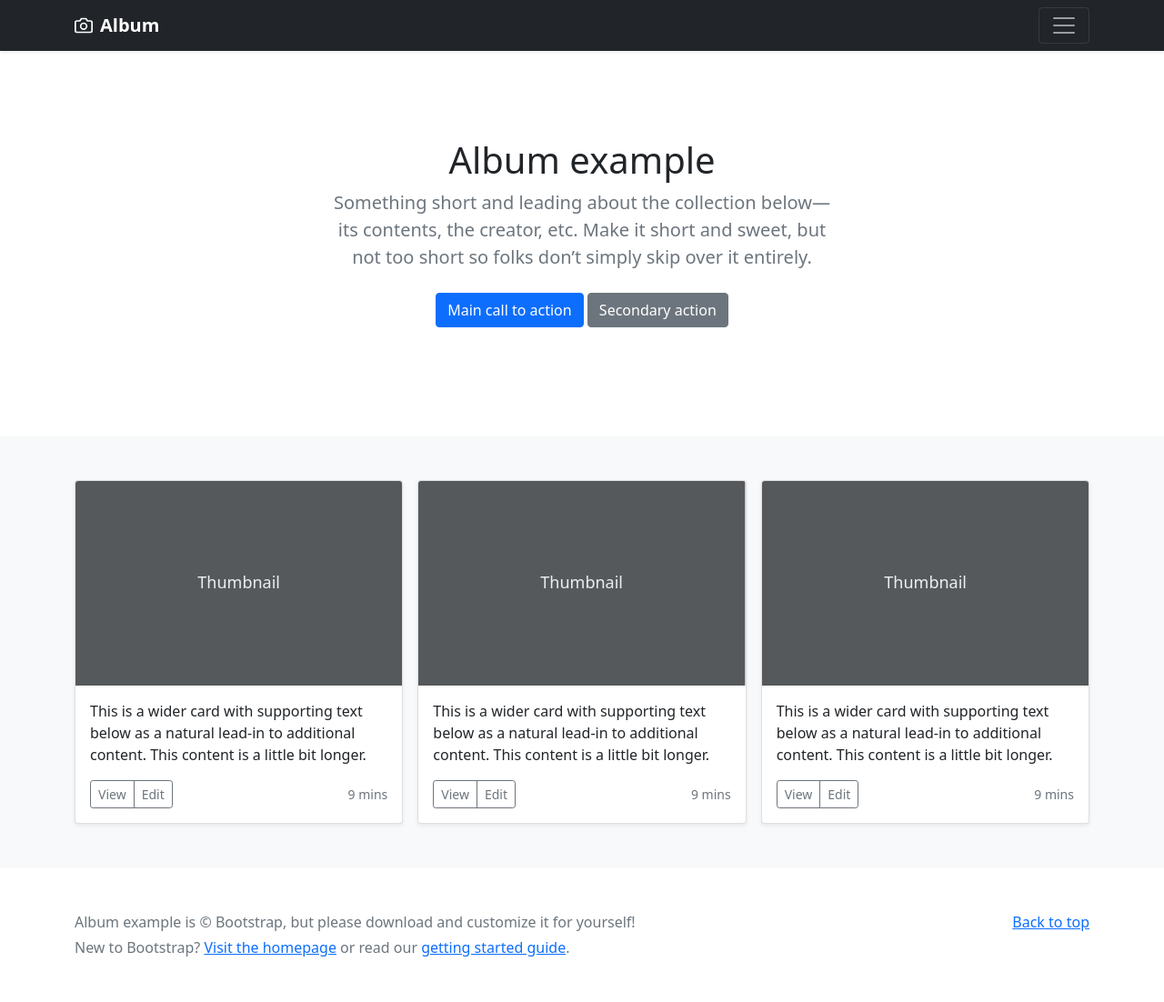
After one commit to soniapop93/django_cat_adoption_site, a Django app: template adoption_cat_site/adoptions/templates/adoptions/base.html in a window 1280 px wide. The commit adds this page. Shown: the whole page at 91% size. Run offline with Django 3.2, Linux system fonts and the light colour scheme; the template is opened without the code that fills it, so the values that code supplies are empty; some libraries are stand-ins or nearby versions.

Commit message:
started working on the html

```diff
--- /dev/null
+++ b/adoption_cat_site/adoptions/templates/adoptions/base.html
@@ -0,0 +1,159 @@
+<!doctype html>
+<html lang="en">
+  <head>
+    <meta charset="utf-8">
+    <meta name="viewport" content="width=device-width, initial-scale=1">
+    <meta name="description" content="">
+    <meta name="author" content="Mark Otto, Jacob Thornton, and Bootstrap contributors">
+    <meta name="generator" content="Hugo 0.88.1">
+    <title>Album example · Bootstrap v5.1</title>
+
+    <link rel="canonical" href="https://getbootstrap.com/docs/5.1/examples/album/">
+
+
+
+    <!-- Bootstrap core CSS -->
+    <link href="https://cdn.jsdelivr.net/npm/bootstrap@5.1.3/dist/css/bootstrap.min.css" rel="stylesheet" integrity="sha384-1BmE4kWBq78iYhFldvKuhfTAU6auU8tT94WrHftjDbrCEXSU1oBoqyl2QvZ6jIW3" crossorigin="anonymous">
+
+    <style>
+      .bd-placeholder-img {
+        font-size: 1.125rem;
+        text-anchor: middle;
+        -webkit-user-select: none;
+        -moz-user-select: none;
+        user-select: none;
+      }
+
+      @media (min-width: 768px) {
+        .bd-placeholder-img-lg {
+          font-size: 3.5rem;
+        }
+      }
+    </style>
+
+
+  </head>
+  <body>
+
+<header>
+  <div class="collapse bg-dark" id="navbarHeader">
+    <div class="container">
+      <div class="row">
+        <div class="col-sm-8 col-md-7 py-4">
+          <h4 class="text-white">About</h4>
+          <p class="text-muted">Add some information about the album below, the author, or any other background context. Make it a few sentences long so folks can pick up some informative tidbits. Then, link them off to some social networking sites or contact information.</p>
+        </div>
+        <div class="col-sm-4 offset-md-1 py-4">
+          <h4 class="text-white">Contact</h4>
+          <ul class="list-unstyled">
+            <li><a href="#" class="text-white">Follow on Twitter</a></li>
+            <li><a href="#" class="text-white">Like on Facebook</a></li>
+            <li><a href="#" class="text-white">Email me</a></li>
+          </ul>
+        </div>
+      </div>
+    </div>
+  </div>
+  <div class="navbar navbar-dark bg-dark shadow-sm">
+    <div class="container">
+      <a href="#" class="navbar-brand d-flex align-items-center">
+        <svg xmlns="http://www.w3.org/2000/svg" width="20" height="20" fill="none" stroke="currentColor" stroke-linecap="round" stroke-linejoin="round" stroke-width="2" aria-hidden="true" class="me-2" viewBox="0 0 24 24"><path d="M23 19a2 2 0 0 1-2 2H3a2 2 0 0 1-2-2V8a2 2 0 0 1 2-2h4l2-3h6l2 3h4a2 2 0 0 1 2 2z"/><circle cx="12" cy="13" r="4"/></svg>
+        <strong>Album</strong>
+      </a>
+      <button class="navbar-toggler" type="button" data-bs-toggle="collapse" data-bs-target="#navbarHeader" aria-controls="navbarHeader" aria-expanded="false" aria-label="Toggle navigation">
+        <span class="navbar-toggler-icon"></span>
+      </button>
+    </div>
+  </div>
+</header>
+
+<main>
+
+  <section class="py-5 text-center container">
+    <div class="row py-lg-5">
+      <div class="col-lg-6 col-md-8 mx-auto">
+        <h1 class="fw-light">Album example</h1>
+        <p class="lead text-muted">Something short and leading about the collection below—its contents, the creator, etc. Make it short and sweet, but not too short so folks don’t simply skip over it entirely.</p>
+        <p>
+          <a href="#" class="btn btn-primary my-2">Main call to action</a>
+          <a href="#" class="btn btn-secondary my-2">Secondary action</a>
+        </p>
+      </div>
+    </div>
+  </section>
+
+  <div class="album py-5 bg-light">
+    <div class="container">
+
+      <div class="row row-cols-1 row-cols-sm-2 row-cols-md-3 g-3">
+        <div class="col">
+          <div class="card shadow-sm">
+            <svg class="bd-placeholder-img card-img-top" width="100%" height="225" xmlns="http://www.w3.org/2000/svg" role="img" aria-label="Placeholder: Thumbnail" preserveAspectRatio="xMidYMid slice" focusable="false"><title>Placeholder</title><rect width="100%" height="100%" fill="#55595c"/><text x="50%" y="50%" fill="#eceeef" dy=".3em">Thumbnail</text></svg>
+
+            <div class="card-body">
+              <p class="card-text">This is a wider card with supporting text below as a natural lead-in to additional content. This content is a little bit longer.</p>
+              <div class="d-flex justify-content-between align-items-center">
+                <div class="btn-group">
+                  <button type="button" class="btn btn-sm btn-outline-secondary">View</button>
+                  <button type="button" class="btn btn-sm btn-outline-secondary">Edit</button>
+                </div>
+                <small class="text-muted">9 mins</small>
+              </div>
+            </div>
+          </div>
+        </div>
+        <div class="col">
+          <div class="card shadow-sm">
+            <svg class="bd-placeholder-img card-img-top" width="100%" height="225" xmlns="http://www.w3.org/2000/svg" role="img" aria-label="Placeholder: Thumbnail" preserveAspectRatio="xMidYMid slice" focusable="false"><title>Placeholder</title><rect width="100%" height="100%" fill="#55595c"/><text x="50%" y="50%" fill="#eceeef" dy=".3em">Thumbnail</text></svg>
+
+            <div class="card-body">
+              <p class="card-text">This is a wider card with supporting text below as a natural lead-in to additional content. This content is a little bit longer.</p>
+              <div class="d-flex justify-content-between align-items-center">
+                <div class="btn-group">
+                  <button type="button" class="btn btn-sm btn-outline-secondary">View</button>
+                  <button type="button" class="btn btn-sm btn-outline-secondary">Edit</button>
+                </div>
+                <small class="text-muted">9 mins</small>
+              </div>
+            </div>
+          </div>
+        </div>
+        <div class="col">
+          <div class="card shadow-sm">
+            <svg class="bd-placeholder-img card-img-top" width="100%" height="225" xmlns="http://www.w3.org/2000/svg" role="img" aria-label="Placeholder: Thumbnail" preserveAspectRatio="xMidYMid slice" focusable="false"><title>Placeholder</title><rect width="100%" height="100%" fill="#55595c"/><text x="50%" y="50%" fill="#eceeef" dy=".3em">Thumbnail</text></svg>
+
+            <div class="card-body">
+              <p class="card-text">This is a wider card with supporting text below as a natural lead-in to additional content. This content is a little bit longer.</p>
+              <div class="d-flex justify-content-between align-items-center">
+                <div class="btn-group">
+                  <button type="button" class="btn btn-sm btn-outline-secondary">View</button>
+                  <button type="button" class="btn btn-sm btn-outline-secondary">Edit</button>
+                </div>
+                <small class="text-muted">9 mins</small>
+              </div>
+            </div>
+          </div>
+        </div>
+
+      </div>
+    </div>
+  </div>
+
+</main>
+
+<footer class="text-muted py-5">
+  <div class="container">
+    <p class="float-end mb-1">
+      <a href="#">Back to top</a>
+    </p>
+    <p class="mb-1">Album example is &copy; Bootstrap, but please download and customize it for yourself!</p>
+    <p class="mb-0">New to Bootstrap? <a href="/">Visit the homepage</a> or read our <a href="../getting-started/introduction/">getting started guide</a>.</p>
+  </div>
+</footer>
+
+
+<script src="https://cdn.jsdelivr.net/npm/bootstrap@5.1.3/dist/js/bootstrap.bundle.min.js" integrity="sha384-ka7Sk0Gln4gmtz2MlQnikT1wXgYsOg+OMhuP+IlRH9sENBO0LRn5q+8nbTov4+1p" crossorigin="anonymous"></script>
+
+
+  </body>
+</html>
--- a/adoption_cat_site/adoptions/urls.py
+++ b/adoption_cat_site/adoptions/urls.py
@@ -6,4 +6,5 @@ from django.urls import path
 app_name= 'adoptions'
 urlpatterns = [
     path('',views.index, name='index'),
+    path('<int:cat_id>/', views.detail, name='detail' ),
 ]
```
Also changed, not shown: adoption_cat_site/adoptions/templates/adoptions/detail.html (+40 -6 lines), adoption_cat_site/adoptions/views.py (+8 -2 lines).
